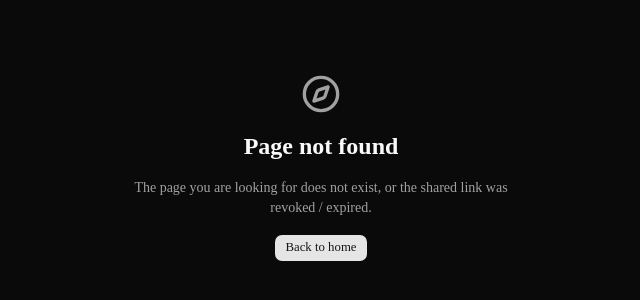
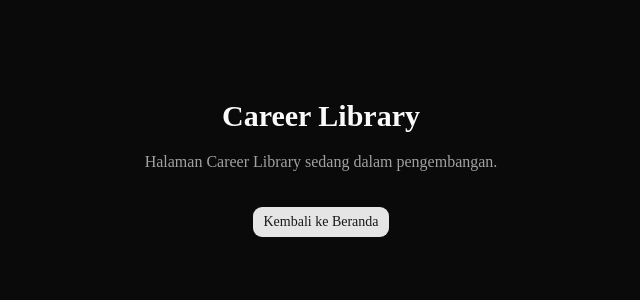
Before and after one commit to ShadyyJoestar/horyzonn, a Next.js app: page /careers in a window 1280 px wide. Before the commit this address had no page. Shown: the part 232-532 px from the top of the page, without its empty margins (319-959 px from the left). Built offline with nearby package versions, Linux system fonts and the light colour scheme.

Commit message:
bug fix sementara

```diff
--- /dev/null
+++ b/src/app/careers/page.tsx
@@ -0,0 +1,16 @@
+import Link from "next/link";
+import { Button } from "@/components/ui/button";
+
+export default function CareersPage() {
+  return (
+    <div className="min-h-screen flex flex-col items-center justify-center px-6">
+      <h1 className="text-3xl font-semibold mb-4">Career Library</h1>
+      <p className="text-muted-foreground mb-8 text-center max-w-md">
+        Halaman Career Library sedang dalam pengembangan.
+      </p>
+      <Button render={<Link href="/" />} nativeButton={false}>
+        Kembali ke Beranda
+      </Button>
+    </div>
+  );
+}
```
